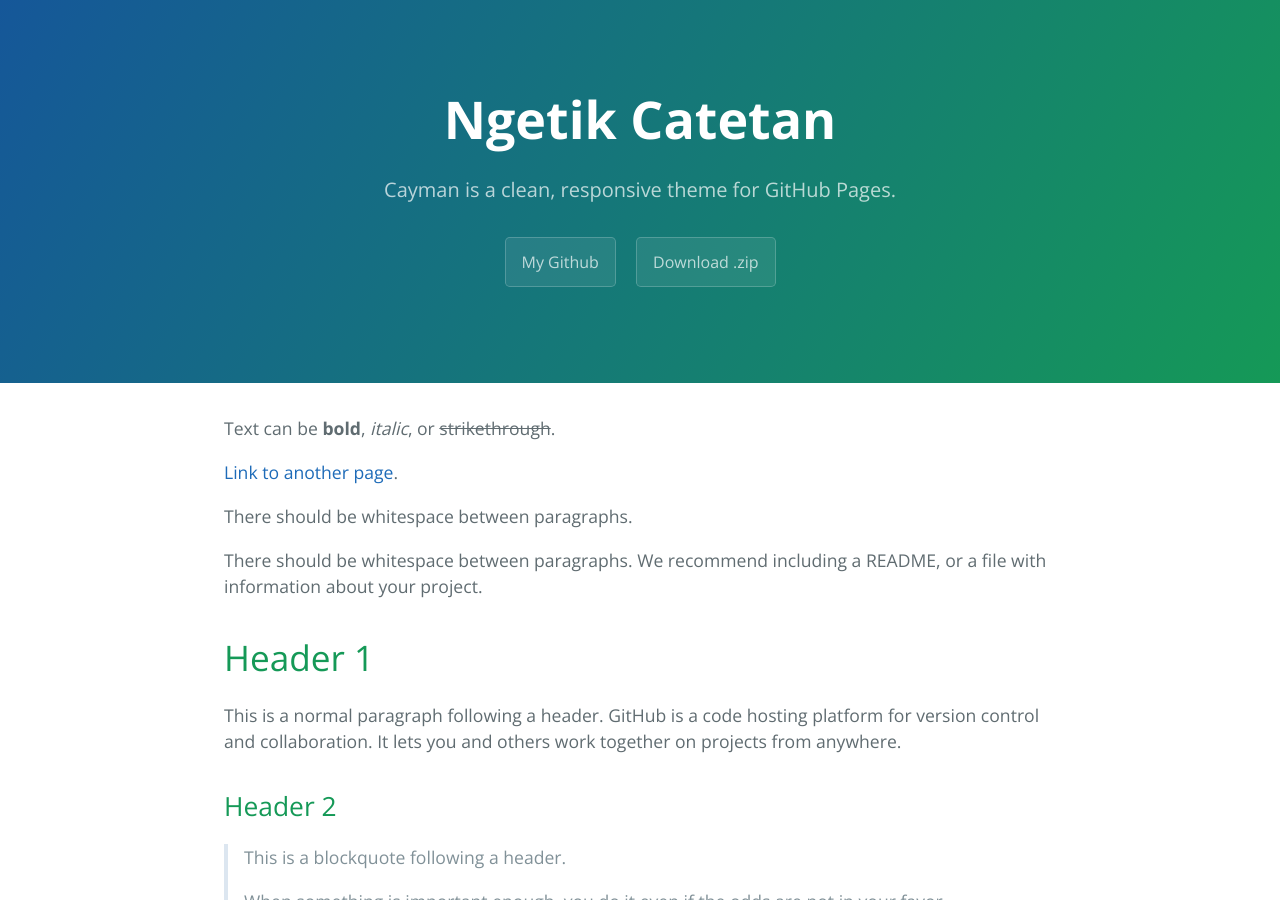
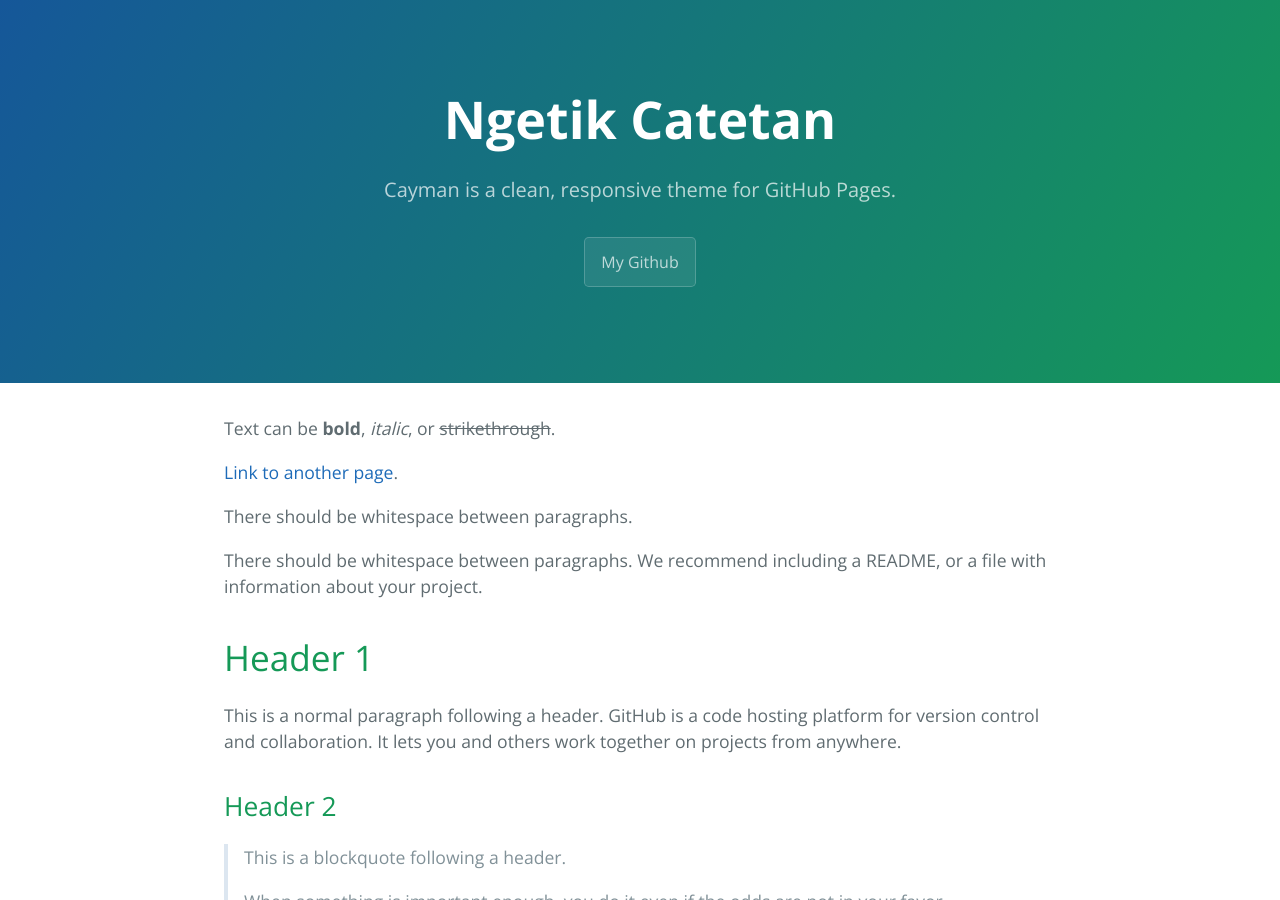
Before and after one commit to faradillahnh/faradillah.github.io, a Jekyll site: the page built from index.md, in a window 1280 px wide and 900 px high. Built offline with Jekyll 4.4.1, drawn with Linux system fonts in a browser that asks for light colours.

Commit message:
Ganti call to action

```diff
--- a/_layouts/default.html
+++ b/_layouts/default.html
@@ -25,12 +25,7 @@
     <header class="page-header" role="banner">
       <h1 class="project-name">Ngetik Catetan</h1>
       <h2 class="project-tagline">{{ site.description | default: site.github.project_tagline }}</h2>
-      {% if site.github.is_project_page %}
-        <a href="https://github.com/faradillahnh" class="btn">My Github</a>
-      {% endif %}
-      {% if site.show_downloads %}
-        <a href="{{ site.github.zip_url }}" class="btn">Download .zip</a>
-      {% endif %}
+      <a href="https://github.com/faradillahnh" class="btn">My Github</a>
     </header>
 
     <main id="content" class="main-content" role="main">
```
